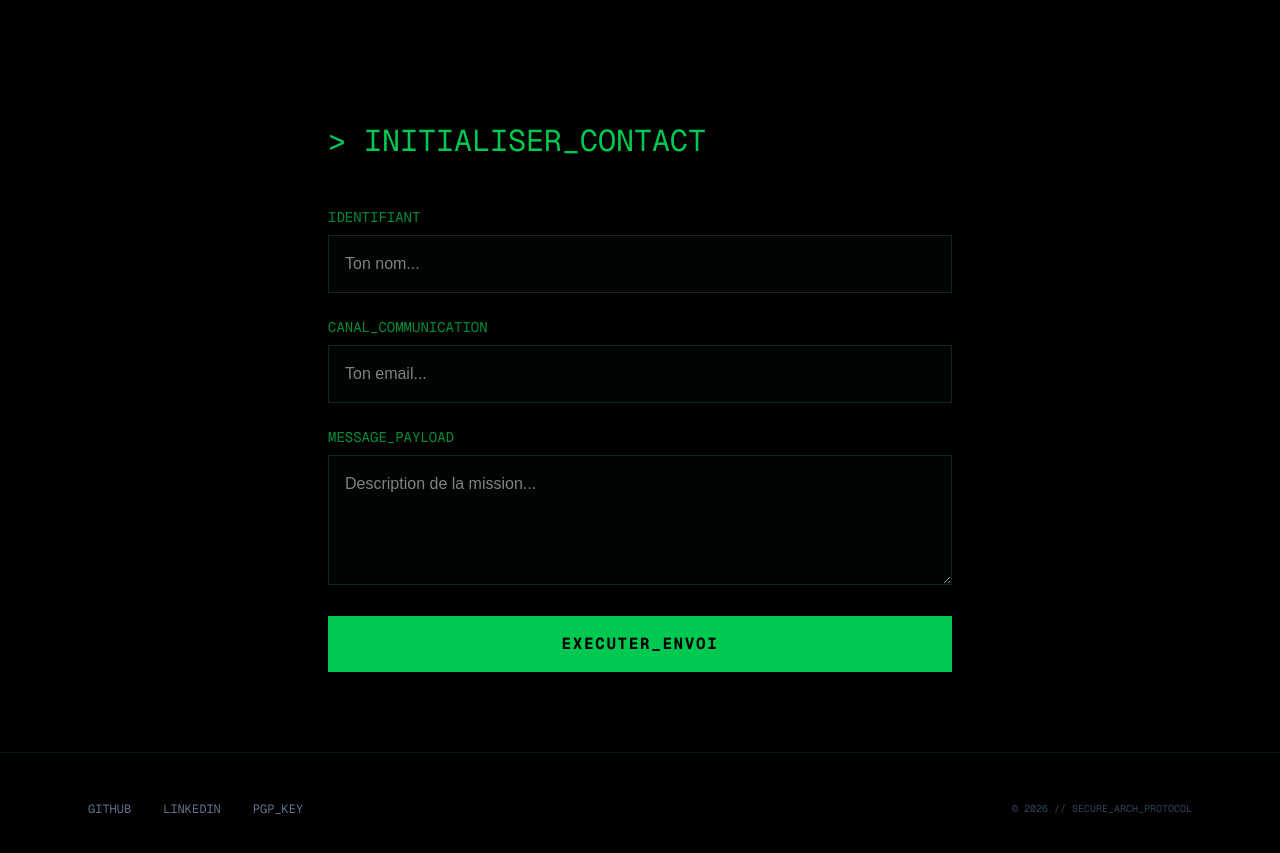
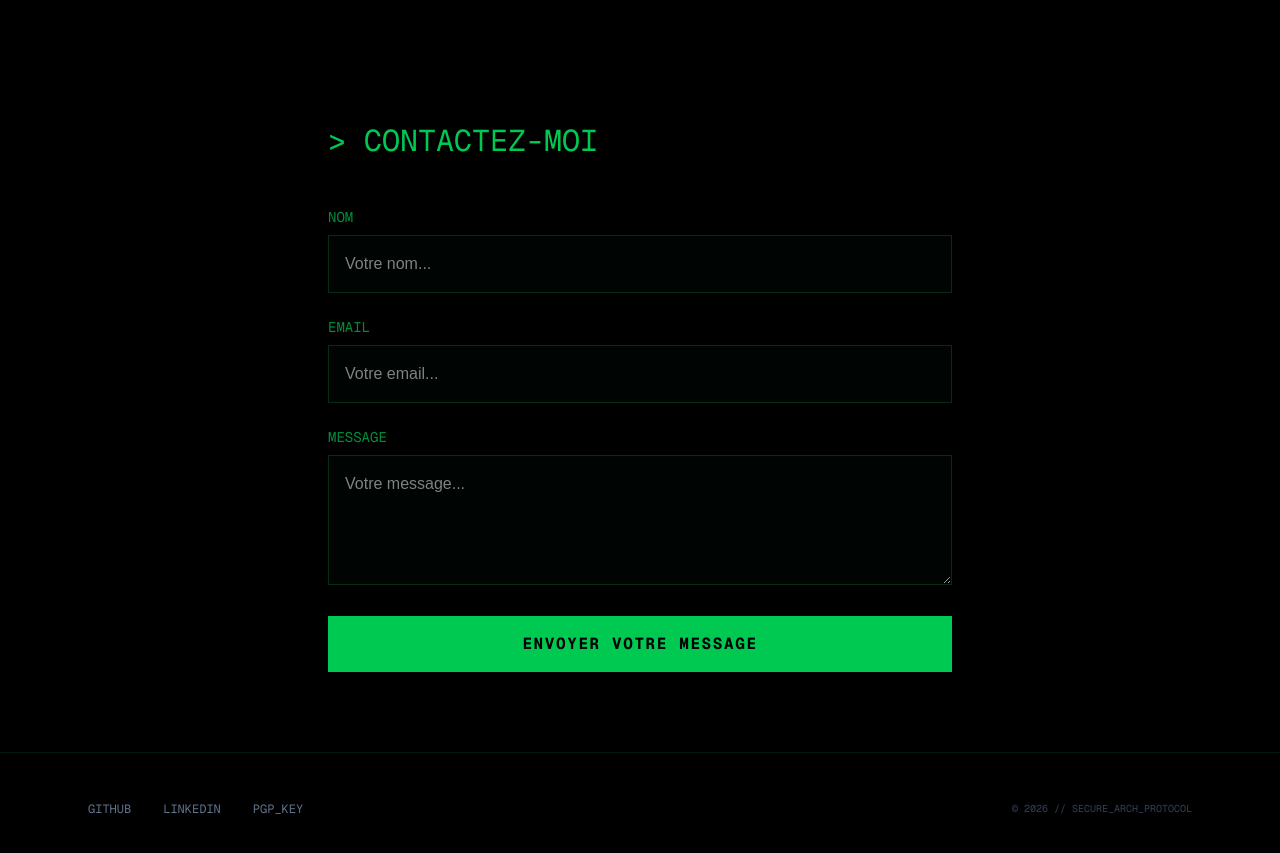
Before and after one commit to EA70/root_access_portfolio, a Next.js app: page / in a window 1280 px wide. Shown: the part 2900-3753 px from the top of the page. Built offline with nearby package versions, Linux system fonts and the light colour scheme.

Commit message:
formulaire changement

```diff
--- a/components/Contact.tsx
+++ b/components/Contact.tsx
@@ -6,39 +6,39 @@ export default function Contact() {
     <section id="contact" className="py-20 bg-black text-white">
       <div className="max-w-2xl mx-auto px-6">
         <h2 className="text-2xl md:text-3xl font-mono text-green-500 mb-12">
-          &gt; INITIALISER_CONTACT
+          &gt; CONTACTEZ-MOI
         </h2>
 
         <form className="space-y-6">
           <div>
-            <label className="block text-sm font-mono text-green-500/70 mb-2">IDENTIFIANT</label>
+            <label className="block text-sm font-mono text-green-500/70 mb-2">NOM</label>
             <input
               type="text"
               className="w-full bg-green-950/10 border border-green-900/50 p-4 text-white focus:border-green-500 outline-none transition-all"
-              placeholder="Ton nom..."
+              placeholder="Votre nom..."
             />
           </div>
           <div>
-            <label className="block text-sm font-mono text-green-500/70 mb-2">CANAL_COMMUNICATION</label>
+            <label className="block text-sm font-mono text-green-500/70 mb-2">EMAIL</label>
             <input
               type="email"
               className="w-full bg-green-950/10 border border-green-900/50 p-4 text-white focus:border-green-500 outline-none transition-all"
-              placeholder="Ton email..."
+              placeholder="Votre email..."
             />
           </div>
           <div>
-            <label className="block text-sm font-mono text-green-500/70 mb-2">MESSAGE_PAYLOAD</label>
+            <label className="block text-sm font-mono text-green-500/70 mb-2">MESSAGE</label>
             <textarea
               rows={4}
               className="w-full bg-green-950/10 border border-green-900/50 p-4 text-white focus:border-green-500 outline-none transition-all"
-              placeholder="Description de la mission..."
+              placeholder="Votre message..."
             />
           </div>
           <button
             type="submit"
             className="w-full bg-green-500 text-black font-bold py-4 hover:bg-green-400 transition-colors uppercase tracking-widest font-mono"
           >
-            EXECUTER_ENVOI
+            ENVOYER VOTRE MESSAGE
           </button>
         </form>
       </div>
```
